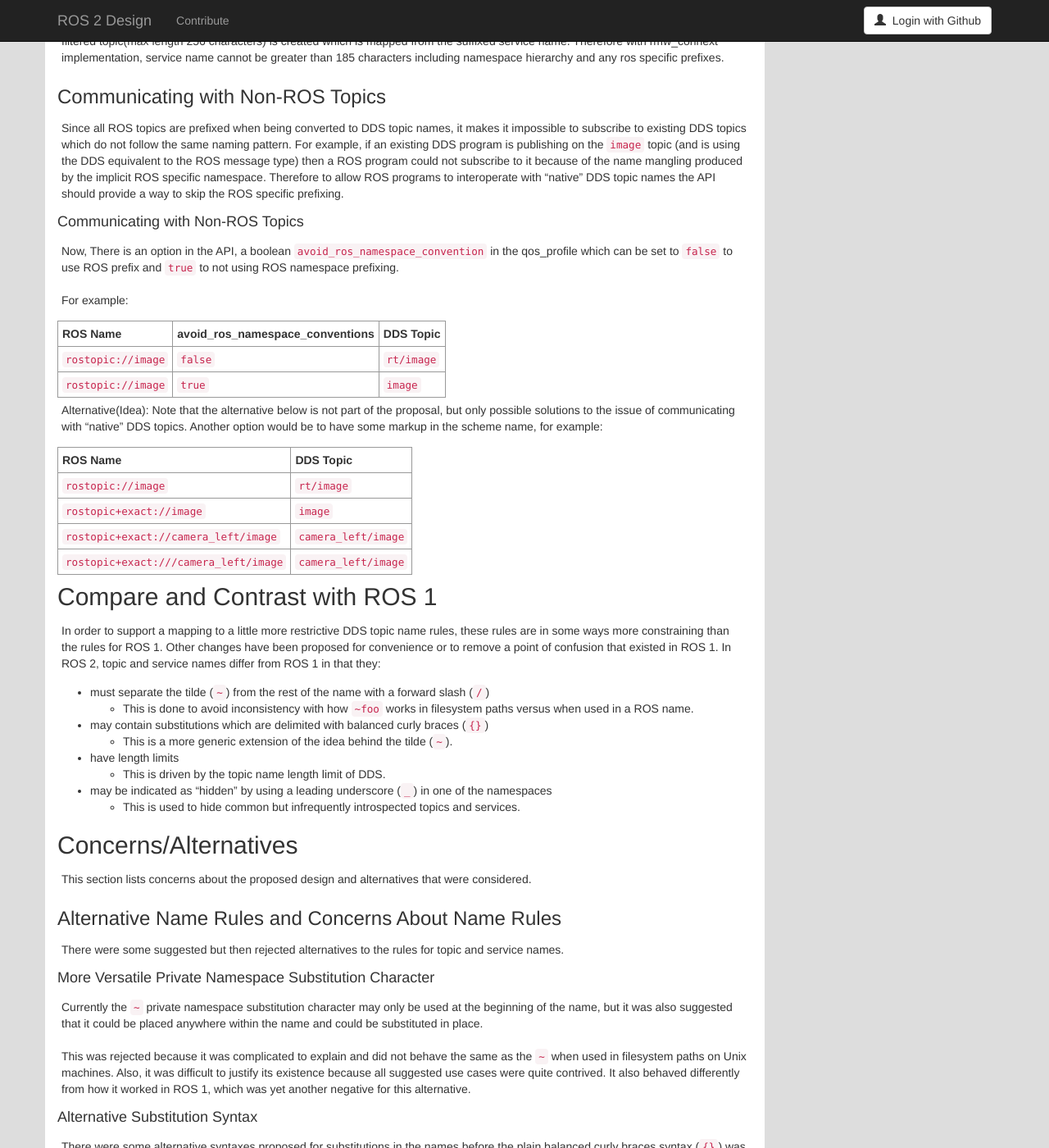
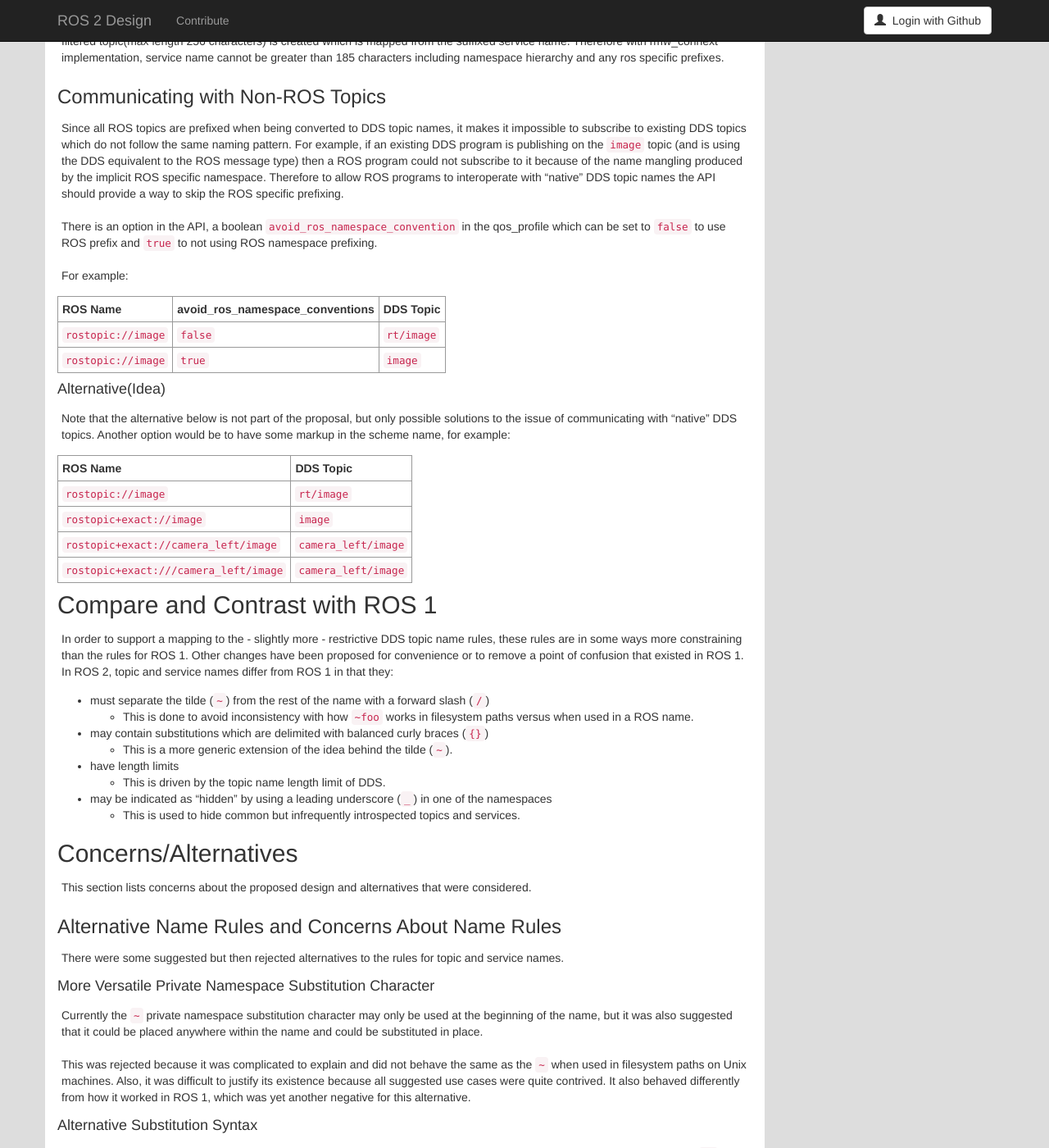
Before and after one commit to ros2/design, a Jekyll site: the page built from articles/140_topic_and_service_name_mapping.md, in a window 1280 px wide and 1400 px high, scrolled down 5219 px. Shown: the whole window at 82% size. Built offline with Jekyll 4.4.1, drawn with Linux system fonts in a browser that asks for light colours; nearby versions of some CDN libraries; some of the changed text lies outside the part shown.

Commit message:
Mikael/remove topic partitions (#171)
* unnecessary Now

* XRCE DDS -> DDS-XRCE + link

* try to make the sentence sound more naturel

* attempt to clarify the 'un-natural' character of using partition

* missing whitespace

* avoid having same section and subsection title

```diff
--- a/articles/140_topic_and_service_name_mapping.md
+++ b/articles/140_topic_and_service_name_mapping.md
@@ -202,7 +202,7 @@ The ROS topic and service name constraints allow more types of characters than t
 These must be substituted or otherwise removed during the process of converting the topic or service name to DDS concepts.
 Since ROS 2 topic and service names are expanded to fully qualified names, any balanced bracket (`{}`) substitutions and tildes (`~`) will have been expanded.
 Additionally any URL related syntax, e.g. the `rostopic://` prefix, will be removed once parsed.
-Previously forward slashes (`/`) were disallowed in DDS topic names, now the restriction has been lifted(see [issue](https://issues.omg.org/issues/lists/dds-rtf5#issue-42236) on omg.org) and therefore the ROS topic names are first prefixed with ROS Specific Namespace prefix (described below) are then mapped directly into DDS topic names.
+Previously forward slashes (`/`) were disallowed in DDS topic names, now the restriction has been lifted (see [issue](https://issues.omg.org/issues/lists/dds-rtf5#issue-42236) on omg.org) and therefore the ROS topic names are first prefixed with ROS Specific Namespace prefix (described below) are then mapped directly into DDS topic names.
 
 ### ROS Specific Namespace Prefix
 
@@ -253,9 +253,8 @@ Since all ROS topics are prefixed when being converted to DDS topic names, it ma
 For example, if an existing DDS program is publishing on the `image` topic (and is using the DDS equivalent to the ROS message type) then a ROS program could not subscribe to it because of the name mangling produced by the implicit ROS specific namespace.
 Therefore to allow ROS programs to interoperate with "native" DDS topic names the API should provide a way to skip the ROS specific prefixing.
 
-#### Communicating with Non-ROS Topics
 
-Now, There is an option in the API, a boolean `avoid_ros_namespace_convention` in the qos_profile which can be set to `false` to use ROS prefix and `true` to not using ROS namespace prefixing.
+There is an option in the API, a boolean `avoid_ros_namespace_convention` in the qos_profile which can be set to `false` to use ROS prefix and `true` to not using ROS namespace prefixing.
 
 For example:
 
@@ -264,7 +263,8 @@ For example:
 | `rostopic://image`    | `false`                            | `rt/image`  |
 | `rostopic://image`    | `true`                             | `image`     |
 
-Alternative(Idea):
+#### Alternative(Idea)
+
 Note that the alternative below is not part of the proposal, but only possible solutions to the issue of communicating with "native" DDS topics.
 Another option would be to have some markup in the scheme name, for example:
 
@@ -277,7 +277,7 @@ Another option would be to have some markup in the scheme name, for example:
 
 ## Compare and Contrast with ROS 1
 
-In order to support a mapping to a little more restrictive DDS topic name rules, these rules are in some ways more constraining than the rules for ROS 1.
+In order to support a mapping to the - slightly more - restrictive DDS topic name rules, these rules are in some ways more constraining than the rules for ROS 1.
 Other changes have been proposed for convenience or to remove a point of confusion that existed in ROS 1.
 In ROS 2, topic and service names differ from ROS 1 in that they:
 
```
Also changed, not shown: other parts of articles/140_topic_and_service_name_mapping.md (+3 -3 lines).
